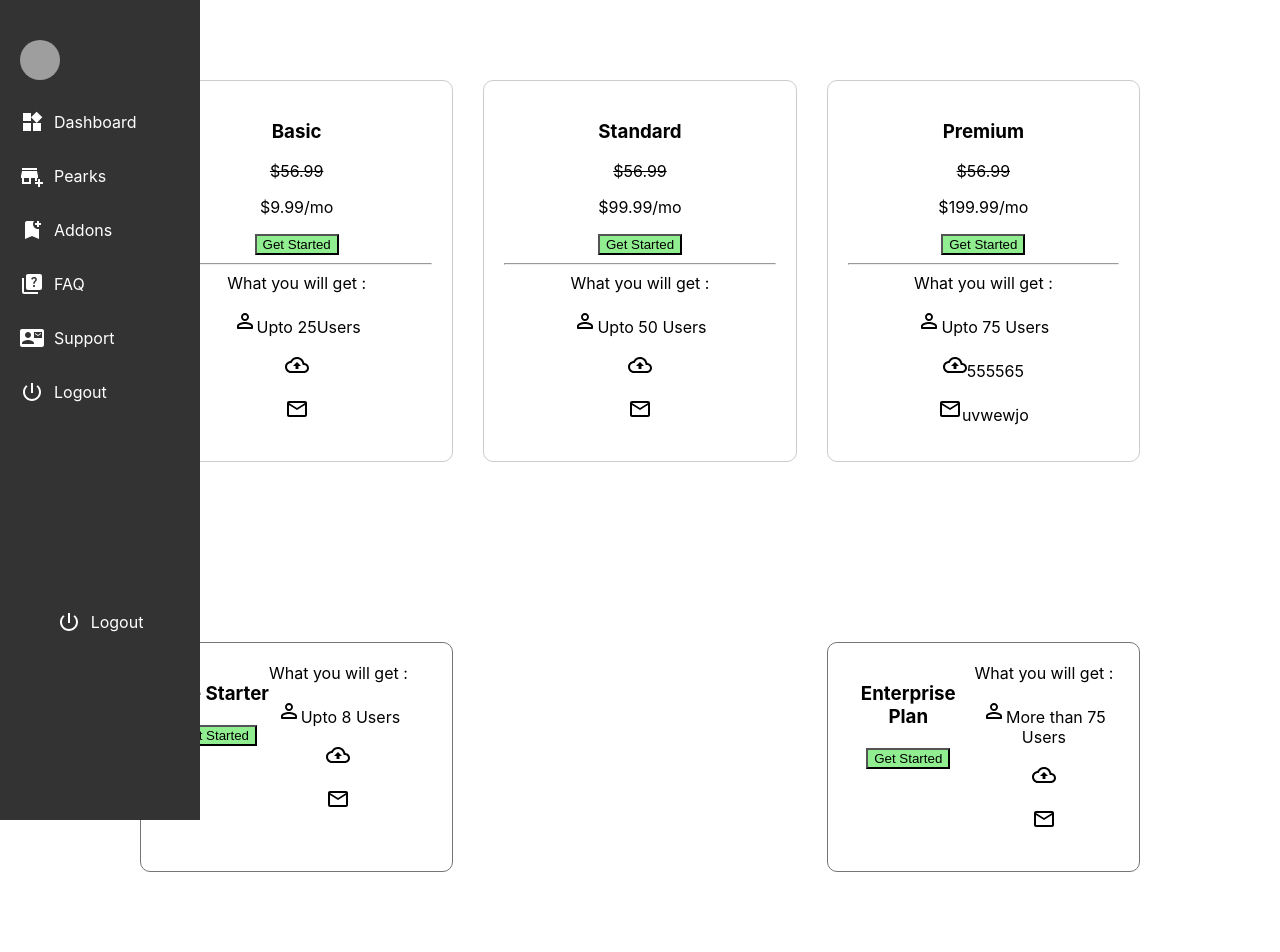
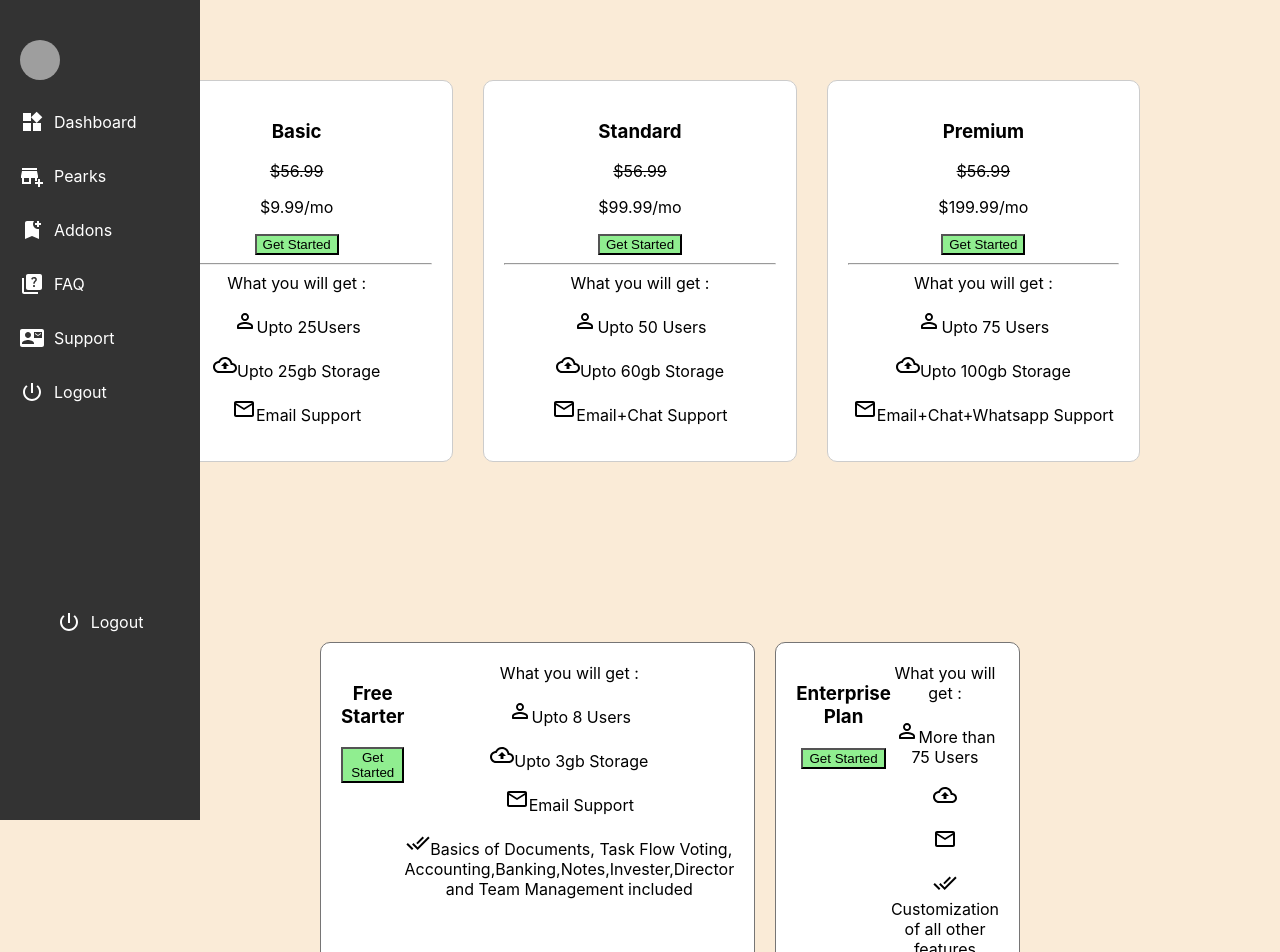
Before and after one commit to bipul8282/Arab, a React (Create React App) app: page / in a window 1280 px wide. Shown: the top 952 px of the page. Built offline with nearby package versions, Linux system fonts and the light colour scheme; grey boxes are pictures that could not be loaded.

Commit message:
working on ui

```diff
--- a/src/App.js
+++ b/src/App.js
@@ -1,5 +1,6 @@
 import './App.css';
 import Home from './components/Home/Home';
+
 
 
 function App() {
@@ -7,6 +8,7 @@ function App() {
   return (
     <div className="App">
     <Home/>
+
     </div>
   );
 }
--- a/src/components/Cards/Card.js
+++ b/src/components/Cards/Card.js
@@ -4,6 +4,7 @@ import './Cards.css';
 import PersonOutlineRoundedIcon from '@mui/icons-material/PersonOutlineRounded';
 import CloudUploadOutlinedIcon from '@mui/icons-material/CloudUploadOutlined';
 import MailOutlineOutlinedIcon from '@mui/icons-material/MailOutlineOutlined';
+import DoneAllIcon from '@mui/icons-material/DoneAll';
 
 const Card = () => {
   return (
@@ -14,6 +15,7 @@ const Card = () => {
             <h3>{item.Name}</h3>
             <p style={{ textDecoration: 'line-through' }}>{item.previousPrice}</p>
             <p>{item.Price}</p>
+            {/* <p>{item.subtitle}</p> */}
             <button style={{ backgroundColor: 'lightgreen' }}>{item.button}</button>
           </div>
           <div>
@@ -24,9 +26,15 @@ const Card = () => {
             </p>
             <p>
               <CloudUploadOutlinedIcon />
+              {item.Storage}
             </p>
             <p>
               <MailOutlineOutlinedIcon />
+              {item.email}
+            </p>
+            <p>
+                <DoneAllIcon/>
+                {item.tick}
             </p>
           </div>
         </div>
--- a/src/components/Cards/Cards.css
+++ b/src/components/Cards/Cards.css
@@ -15,6 +15,8 @@
     padding: 80px;
     max-width: 1000px;
     margin: 0 auto;
+    width: 50%;
+
 
   }
   .btn{
--- a/src/components/Data/Data.jsx
+++ b/src/components/Data/Data.jsx
@@ -1,46 +1,56 @@
 export const cardData = [
     {
-     Name : "Basic",
+        Name: "Basic",
         previousPrice: "$56.99",
         Price: "$9.99/mo",
         button: "Get Started",
         desc: "What you will get :",
-     icon:"Upto 25Users",
+        icon: "Upto 25Users",
+        Storage: "Upto 25gb Storage",
+        email: "Email Support",
 
     },
     {
-        Name : "Standard",
+        Name: "Standard",
         previousPrice: "$56.99",
         Price: "$99.99/mo",
         button: "Get Started",
         desc: "What you will get :",
-        icon:"Upto 50 Users",
+        icon: "Upto 50 Users",
+        Storage: "Upto 60gb Storage",
+        email: "Email+Chat Support",
 
     },
     {
-           Name : "Premium",
+        Name: "Premium",
         previousPrice: "$56.99",
         Price: "$199.99/mo",
         button: "Get Started",
         desc: "What you will get :",
-           icon:"Upto 75 Users",
-           Storage:"555565",
-           email:"uvwewjo",
+        icon: "Upto 75 Users",
+        Storage: "Upto 100gb Storage",
+        email: "Email+Chat+Whatsapp Support",
 
     },
 
 ]
 
-export const Starter=[ {
-    Name : "Free Starter",
+export const Starter = [{
+    Name: "Free Starter",
     button: "Get Started",
     desc: "What you will get :",
-    icon:"Upto 8 Users",
+    icon: "Upto 8 Users",
+    Storage: "Upto 3gb Storage",
+    email: "Email Support",
+    tick: "Basics of Documents, Task Flow Voting, Accounting,Banking,Notes,Invester,Director and Team Management included"
 
 },
-   { Name : "Enterprise Plan",
+{
+    Name: "Enterprise Plan",
+    // subtitle:"Effortlessly customize and fine-tune servicesas your needs shift,ensuring and perfect toolsfor success ",
     button: "Get Started",
     desc: "What you will get :",
-   icon:"More than 75 Users",
+    icon: "More than 75 Users",
+    tick: "Customization of all other features",
 
 }]
--- a/src/components/Home/Home.css
+++ b/src/components/Home/Home.css
@@ -0,0 +1,3 @@
+.home-content{
+    background-color: antiquewhite;
+}
--- a/src/components/Home/Home.jsx
+++ b/src/components/Home/Home.jsx
@@ -11,8 +11,10 @@ const Home = () => {
         <div className='home-content'>
 
             <div className='side-content'>
+
             <SideNavbar />
             </div>
+
             <div className='card-content'>
             <Cards />
 
--- a/src/components/sideNavbar/SideNavbar.css
+++ b/src/components/sideNavbar/SideNavbar.css
@@ -35,6 +35,7 @@
   font-size: 16px;
 }
 
+
 .logout {
   display: flex;
   align-items: center;
```
Lines whose indentation alone changed are shown as unchanged.
